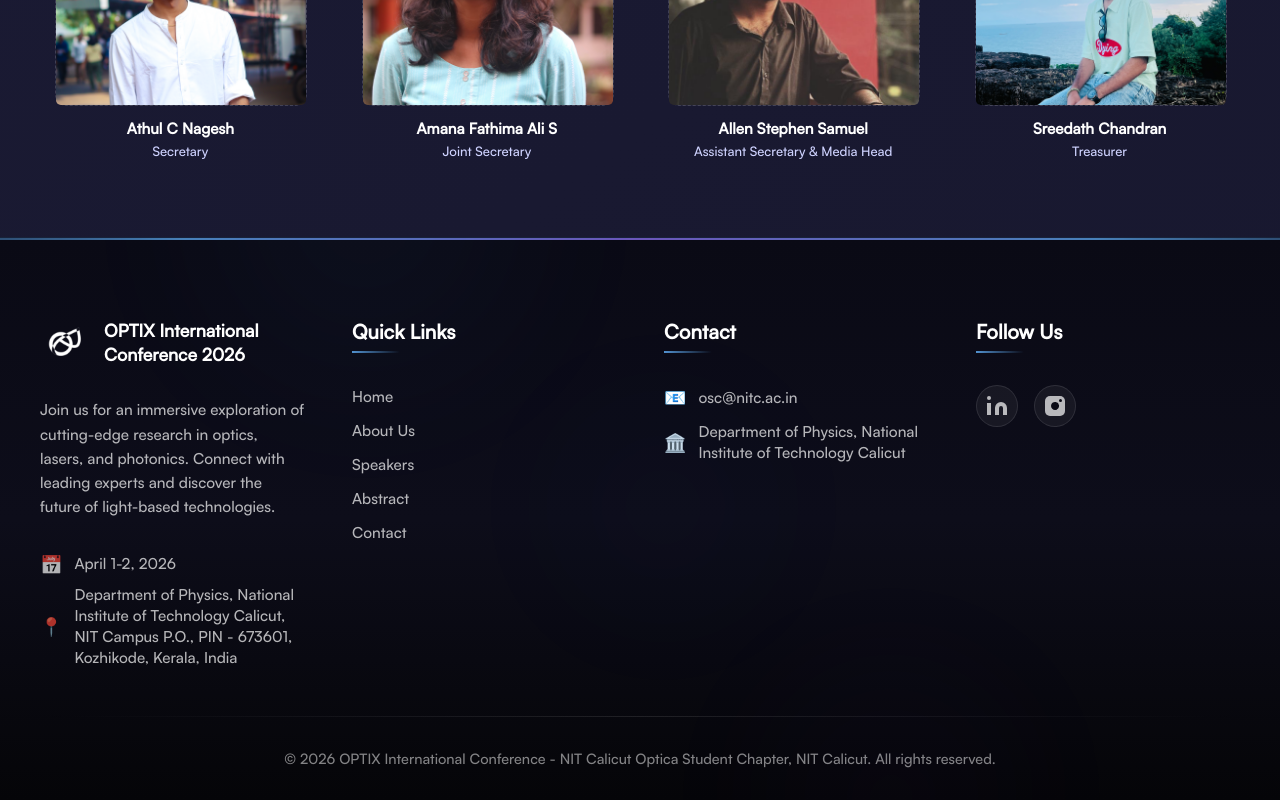
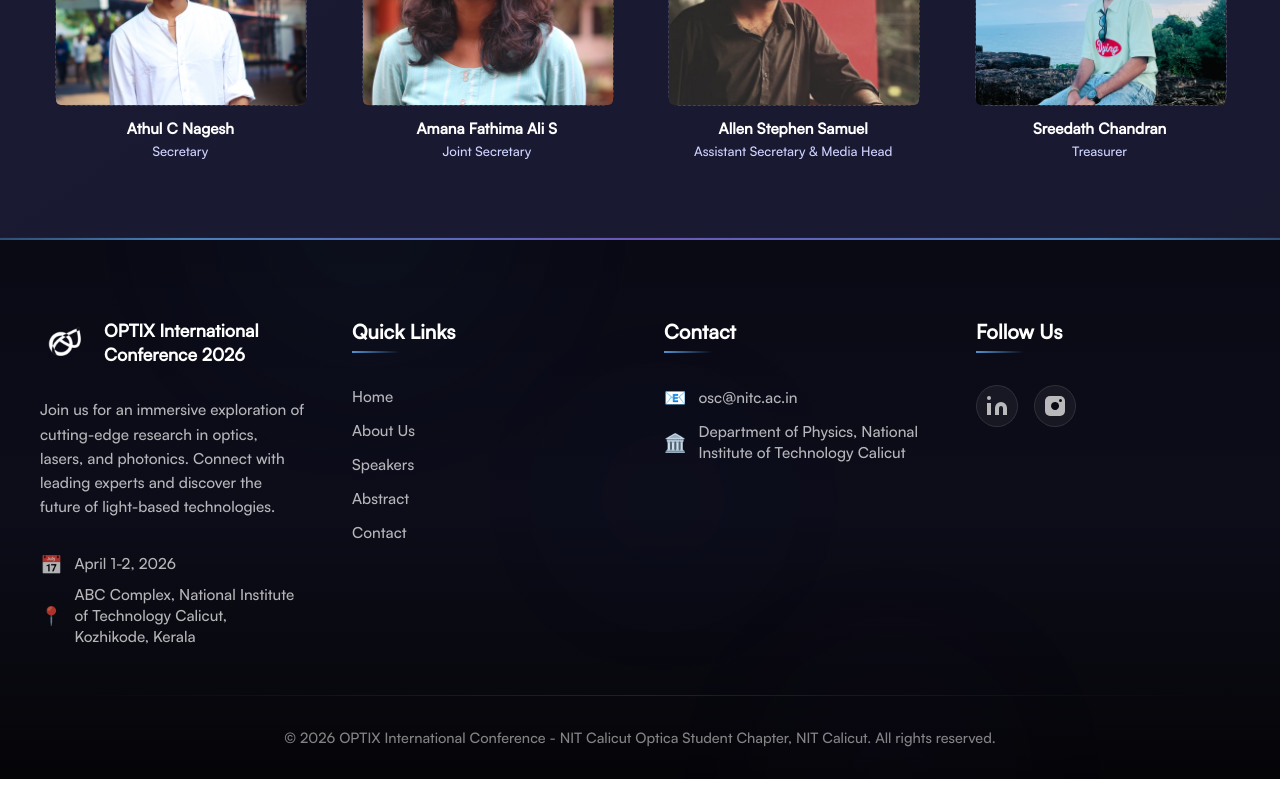
Before and after one commit to AFarHitman7/optix-conference, a React (Vite) app: page /about in a window 1280 px wide. Shown: the part 4256-5056 px from the top of the page. After the commit the page ends 5035 px from the top, so only its background shows below. Built offline with nearby package versions, Linux system fonts and the light colour scheme.

Commit message:
minor changes

```diff
--- a/src/pages/Contact.jsx
+++ b/src/pages/Contact.jsx
@@ -29,7 +29,6 @@
                 </span>
               </div>
 
-
               <div className={styles.item}>
                 <span className={styles.label}>Venue</span>
                 <span className={styles.value}>
@@ -45,9 +44,9 @@
             <div className={styles.mapCard}>
               <iframe
                 title="NIT Calicut Map"
-                src="https://www.google.com/maps?q=Department%20of%20Physics%2C%20NIT%20Calicut&output=embed"
+                src="https://www.google.com/maps/embed?pb=!1m18!1m12!1m3!1d3912.1884886086746!2d75.9340528!3d11.3209296!2m3!1f0!2f0!3f0!3m2!1i1024!2i768!4f13.1!3m3!1m2!1s0x3ba643485e72f1a1%3A0xec2880df47736a18!2sAryabhata%20Hall!5e0!3m2!1sen!2sin!4v1771070980691!5m2!1sen!2sin"
                 loading="lazy"
-                referrerPolicy="no-referrer-when-downgrade"
+                referrerpolicy="no-referrer-when-downgrade"
               />
             </div>
           </div>
--- a/src/pages/Sponsor.jsx
+++ b/src/pages/Sponsor.jsx
@@ -24,7 +24,7 @@
       <div className={styles.container}>
         <div className={styles.textContainer}>
           <h1 className={styles.title}>
-            <span>Platinum Sponsors</span>
+            <span>Platinum Sponsor</span>
           </h1>
         </div>
 
@@ -45,7 +45,7 @@
       <div className={styles.container}>
         <div className={styles.textContainer}>
           <h1 className={`${styles.title} ${styles.coTitle}`}>
-            <span>Bronze Sponsors</span>
+            <span>Bronze Sponsor</span>
           </h1>
         </div>
 
--- a/src/pages/components/Footer.jsx
+++ b/src/pages/components/Footer.jsx
@@ -41,7 +41,8 @@
               </p>
               <p className={styles.infoItem}>
                 <span className={styles.icon}>📍</span>
-                Department of Physics, National Institute of Technology Calicut, NIT Campus P.O., PIN - 673601, Kozhikode, Kerala, India
+                ABC Complex, National Institute of Technology Calicut,
+                Kozhikode, Kerala{" "}
               </p>
             </div>
           </div>
@@ -98,7 +99,8 @@
               <li>
                 <span className={styles.icon}>🏛️</span>
                 <span className={styles.text}>
-                  Department of Physics, National Institute of Technology Calicut
+                  Department of Physics, National Institute of Technology
+                  Calicut
                 </span>
               </li>
             </ul>
```
